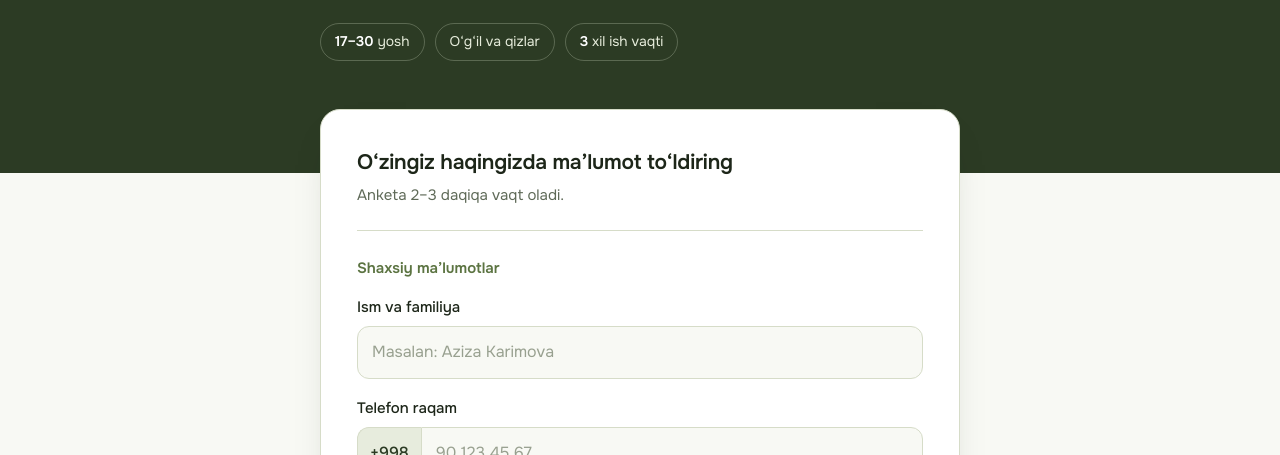
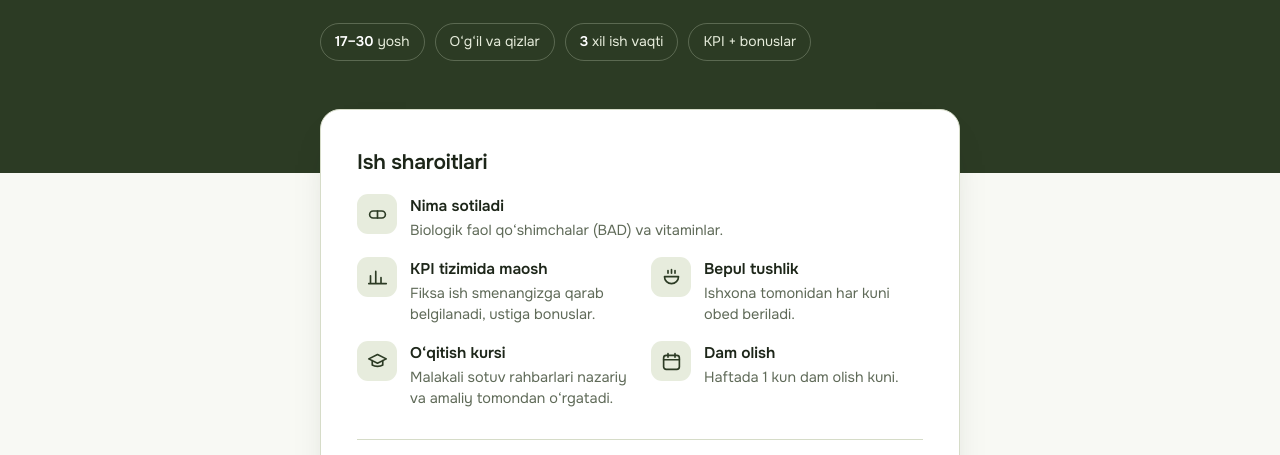
Before and after one commit to DINOV1103/abihayatresume, a plain HTML site: page index.html in a window 1280 px wide. Shown: the part 345-800 px from the top of the page. Drawn offline with Linux system fonts and the light colour scheme.

Commit message:
Update index.html

```diff
--- a/index.html
+++ b/index.html
@@ -74,6 +74,17 @@ a{color:inherit}
 @media(min-width:680px){.card{margin:-64px auto 0;max-width:640px;padding:36px 36px 36px}}
 .card-intro{margin:0 0 6px;font-size:21px;font-weight:600;letter-spacing:-.01em}
 .card-sub{margin:0 0 8px;color:var(--muted);font-size:15px}
+
+/* Job conditions */
+.perks-title{margin:0 0 16px;font-size:21px;font-weight:600;letter-spacing:-.01em}
+.perks{list-style:none;margin:0 0 30px;padding:0;display:grid;gap:14px}
+@media(min-width:560px){.perks{grid-template-columns:1fr 1fr;gap:16px 22px}.perks li.wide{grid-column:1/-1}}
+.perks li{display:flex;gap:13px;align-items:flex-start}
+.perks .ic{flex:none;width:40px;height:40px;border-radius:11px;background:var(--sage);display:grid;place-items:center}
+.perks .ic svg{width:21px;height:21px;stroke:var(--olive);fill:none;stroke-width:1.9;stroke-linecap:round;stroke-linejoin:round}
+.perks b{display:block;font-weight:600;font-size:15.5px;margin-bottom:2px}
+.perks span{display:block;color:var(--muted);font-size:14.5px;line-height:1.45}
+.divider{height:1px;background:var(--line);margin:0 0 26px}
 
 fieldset{border:0;margin:0;padding:26px 0 4px;border-top:1px solid var(--line);margin-top:22px}
 legend{float:left;width:100%;padding:0;margin:0 0 16px;font-size:15px;font-weight:600;color:var(--leaf)}
@@ -184,11 +195,39 @@ footer{text-align:center;color:var(--muted);font-size:13px;padding:30px 20px 36p
       <li><strong>17–30</strong> yosh</li>
       <li>Oʻgʻil va qizlar</li>
       <li><strong>3</strong> xil ish vaqti</li>
+      <li>KPI + bonuslar</li>
     </ul>
   </div>
 </header>
 
 <main class="card" id="card">
+  <section aria-labelledby="perksTitle">
+    <h2 class="perks-title" id="perksTitle">Ish sharoitlari</h2>
+    <ul class="perks">
+      <li class="wide">
+        <div class="ic"><svg viewBox="0 0 24 24"><rect x="3" y="8" width="18" height="8" rx="4"/><path d="M12 8v8"/></svg></div>
+        <div><b>Nima sotiladi</b><span>Biologik faol qoʻshimchalar (BAD) va vitaminlar.</span></div>
+      </li>
+      <li>
+        <div class="ic"><svg viewBox="0 0 24 24"><path d="M4 19V10M10 19V5M16 19v-7M22 19H2"/></svg></div>
+        <div><b>KPI tizimida maosh</b><span>Fiksa ish smenangizga qarab belgilanadi, ustiga bonuslar.</span></div>
+      </li>
+      <li>
+        <div class="ic"><svg viewBox="0 0 24 24"><path d="M4 11h16a8 8 0 0 1-16 0zM8 4v3M12 3v4M16 4v3"/></svg></div>
+        <div><b>Bepul tushlik</b><span>Ishxona tomonidan har kuni obed beriladi.</span></div>
+      </li>
+      <li>
+        <div class="ic"><svg viewBox="0 0 24 24"><path d="M2 9l10-5 10 5-10 5z"/><path d="M6 11v5c3 2 9 2 12 0v-5"/></svg></div>
+        <div><b>Oʻqitish kursi</b><span>Malakali sotuv rahbarlari nazariy va amaliy tomondan oʻrgatadi.</span></div>
+      </li>
+      <li>
+        <div class="ic"><svg viewBox="0 0 24 24"><rect x="3" y="5" width="18" height="16" rx="3"/><path d="M3 10h18M8 3v4M16 3v4"/></svg></div>
+        <div><b>Dam olish</b><span>Haftada 1 kun dam olish kuni.</span></div>
+      </li>
+    </ul>
+  </section>
+  <div class="divider"></div>
+
   <form id="form" novalidate>
     <h2 class="card-intro">Oʻzingiz haqingizda maʼlumot toʻldiring</h2>
     <p class="card-sub">Anketa 2–3 daqiqa vaqt oladi.</p>
@@ -370,7 +409,7 @@ footer{text-align:center;color:var(--muted);font-size:13px;padding:30px 20px 36p
     if (phone.length!==9) fail("phone",$("phone"));
     var age = dob ? ageOf(dob) : null;
     if (!dob || age===null){ $("dobErr").textContent="Tugʻilgan sanangizni tanlang."; fail("dob",$("dob")); }
-    else if (age<MIN_AGE || age>MAX_AGE){ $("dobErr").textContent="Vakansiya 17 yoshdan 30 yoshgacha boʻlganlar uchun."; fail("dob",$("dob")); }
+    else if (age<MIN_AGE || age>MAX_AGE){ $("dobErr").textContent="Afsuski, bu vakansiya faqat 17 yoshdan 30 yoshgacha boʻlganlar uchun. Anketa yuborilmaydi."; fail("dob",$("dob")); }
     if (addr.length<3) fail("addr",$("addr"));
     if (!study) fail("study",$("st-yes"));
     else if (study==="Ha" && school.length<2) fail("study",$("school"));
@@ -397,6 +436,9 @@ footer{text-align:center;color:var(--muted);font-size:13px;padding:30px 20px 36p
       "🕘 <b>Ish vaqti:</b> "+shift+"\n\n"+
       "🕓 "+now;
 
+    /* Yakuniy tekshiruv: 17 yoshdan kichik va 30 yoshdan kattalar botga yuborilmaydi */
+    if (age===null || age<MIN_AGE || age>MAX_AGE) return;
+
     var btn = $("submit");
     btn.disabled = true; btn.classList.add("loading"); $("btnText").textContent = "Yuborilmoqda…";
 
```
